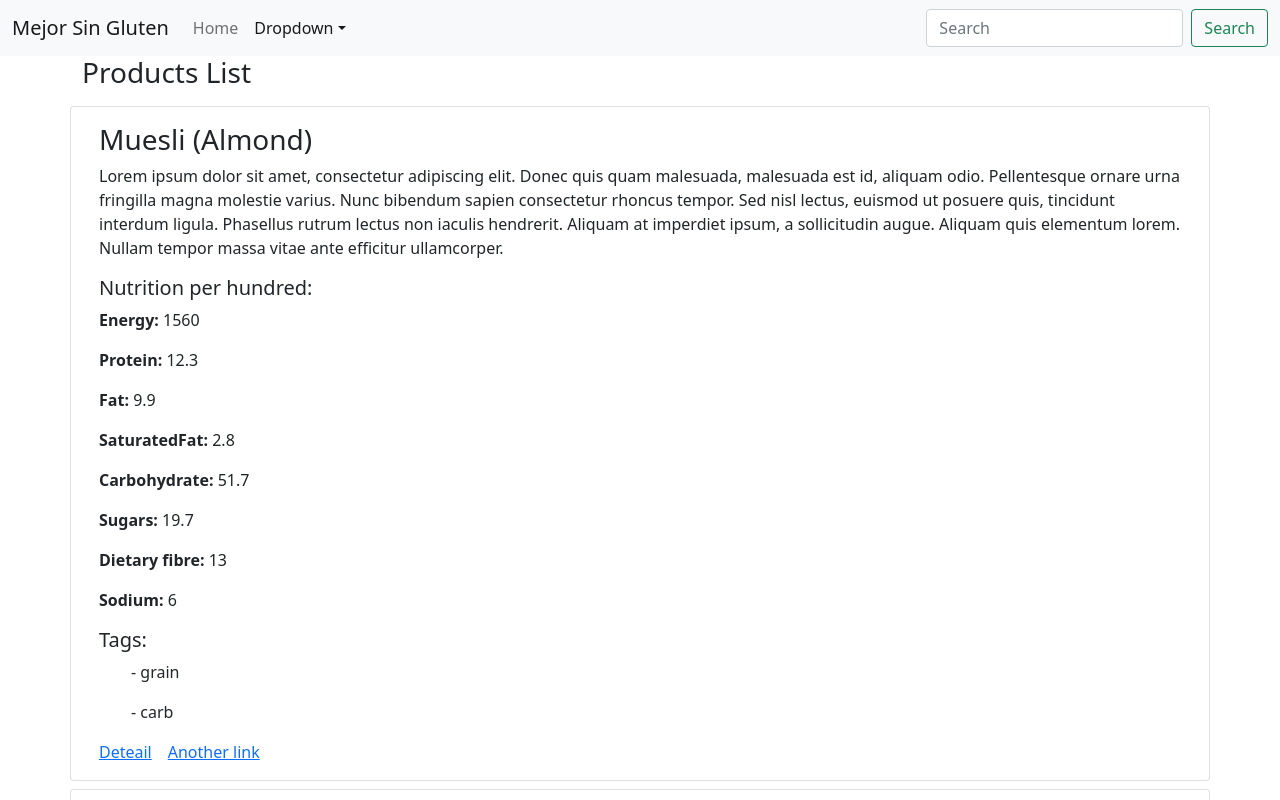
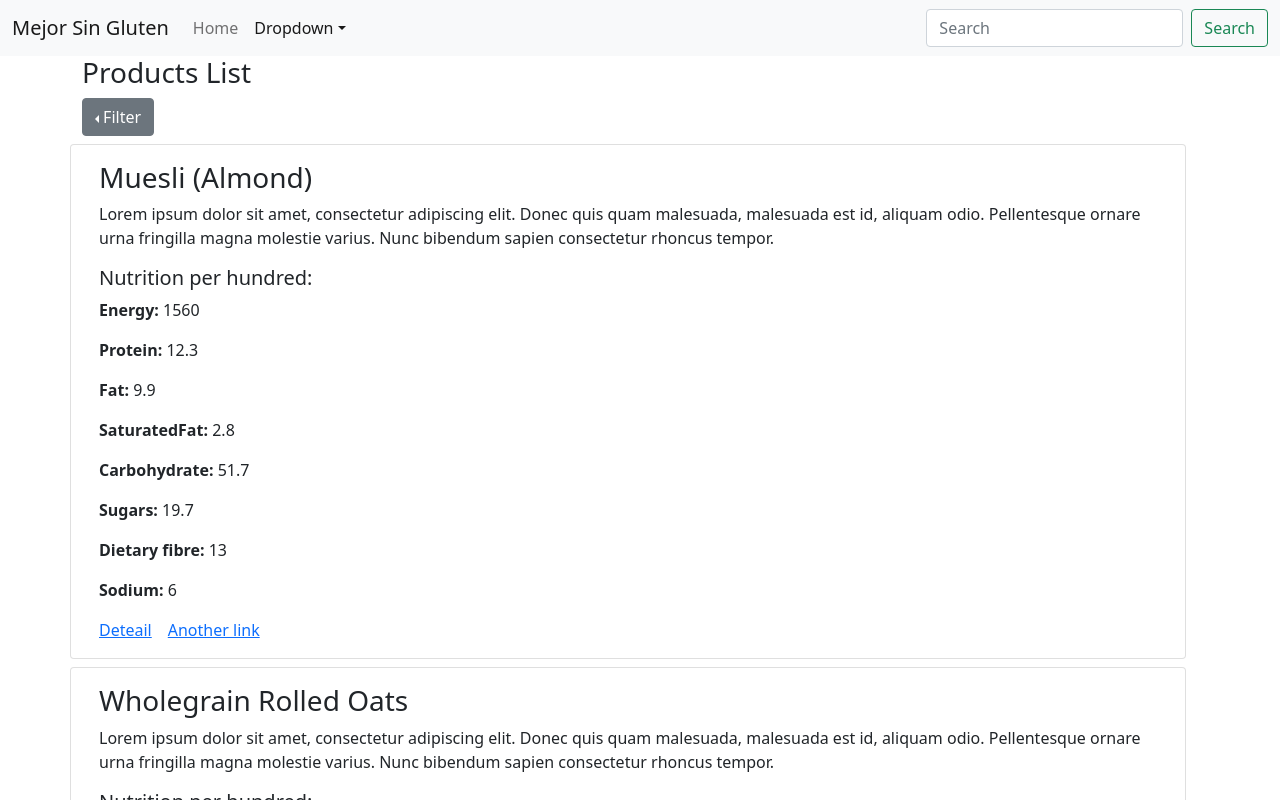
Before and after one commit to DanielAbadNoriega/msg-web, a React (Create React App) app: page /products in a window 1280 px wide. Shown: the top 800 px of the page. Built offline with nearby package versions, Linux system fonts and the light colour scheme.

Commit message:
Iteration: list Ok

```diff
--- a/src/components/products/product/Product.js
+++ b/src/components/products/product/Product.js
@@ -25,10 +25,7 @@ function Product({ name, nutritionPerHundred, tags, id }) {
           Lorem ipsum dolor sit amet, consectetur adipiscing elit. Donec quis
           quam malesuada, malesuada est id, aliquam odio. Pellentesque ornare
           urna fringilla magna molestie varius. Nunc bibendum sapien consectetur
-          rhoncus tempor. Sed nisl lectus, euismod ut posuere quis, tincidunt
-          interdum ligula. Phasellus rutrum lectus non iaculis hendrerit.
-          Aliquam at imperdiet ipsum, a sollicitudin augue. Aliquam quis
-          elementum lorem. Nullam tempor massa vitae ante efficitur ullamcorper.
+          rhoncus tempor.
         </p>
 
         <h5 className="card-title">Nutrition per hundred:</h5>
@@ -103,8 +100,8 @@ function Product({ name, nutritionPerHundred, tags, id }) {
           </p>
         )}
 
-        <h5 className="card-title">Tags: </h5>
-        {tags && tags.map((tag) => <ul className="card-text mt-1">- {tag}</ul>)}
+        {/* <h5 className="card-title">Tags: </h5>
+        {tags && tags.map((tag) => <ul className="card-text mt-1">- {tag}</ul>)} */}
         <a href="/" className="card-link">
           Deteail
         </a>
--- /dev/null
+++ b/src/components/products/products-filter/ProductsFilter.js
@@ -0,0 +1,44 @@
+function ProductsFilter(props) {
+  const tags = [
+    "grain",
+    "carb",
+    "supplement",
+    "snack",
+    "legume",
+    "nut",
+    "seed",
+    "fruit",
+    "vegetable",
+    "superfood",
+  ];
+  return (
+      <div className="btn-group dropstart col-1">
+        <button
+          type="button"
+          className="btn btn-secondary dropdown-toggle"
+          data-bs-toggle="dropdown"
+          aria-expanded="false"
+        >
+          Filter
+        </button>
+        <ul className="dropdown-menu">
+          {tags.map((tag) => (
+            <li>
+              {" "}
+              <button
+                onClick={() => {
+                  props.onFilter(tag);
+                }}
+                type="button"
+                className="btn btn-outline-secondary col-12"
+              >
+                {tag}
+              </button>
+            </li>
+          ))}
+        </ul>
+      </div>
+  );
+}
+
+export default ProductsFilter;
--- a/src/components/products/products-list/ProductsList.js
+++ b/src/components/products/products-list/ProductsList.js
@@ -1,20 +1,27 @@
-import React from "react";
+import React, { useState } from "react";
 import productsData from "../../../data/products.json";
 import Product from "../product/Product";
+import ProductsFilter from "../products-filter/ProductsFilter";
 
 function ProductsList() {
   const products = productsData;
 
+  const [tag, setTag] = useState("");
+
+  const filter = (tag) => {
+    setTag(tag);
+  };
+
   return (
     <div className="container">
       <h3>Products List</h3>
-      <div className="row">
-        {products.map(product => (
-          <Product
-            {...product}
-            key={product.id}
-          />
-        ))}
+      <div className="row col-12">
+        <ProductsFilter onFilter={filter} />
+
+        {products &&
+          products
+            .filter((product) => tag ?  (product.tags === tag) : product)
+            .map((product) => <Product {...product} key={product.id} />)}
       </div>
     </div>
   );
--- a/src/data/products.json
+++ b/src/data/products.json
@@ -12,7 +12,7 @@
       "dietaryFibre": 13,
       "sodium": 6
     },
-    "tags": ["grain", "carb"]
+    "tags": "grain"
   },
   {
     "id": "coles-rolled-oats-wholegrain",
@@ -28,7 +28,7 @@
       "sodium": 7,
       "potassium": 313
     },
-    "tags": ["grain", "carb"]
+    "tags": "carb"
   },
   {
     "id": "sanitarium-almond-milk",
@@ -48,7 +48,7 @@
       "calcium": 75,
       "vitamin-e": 0.4
     },
-    "tags": ["snack"]
+    "tags": "snack"
   },
   {
     "id": "coles-soy-milk-regular",
@@ -65,7 +65,7 @@
       "sugars": 1.6,
       "sodium": 47
     },
-    "contains": ["canola-oil", "maltodextrin"]
+    "tags": "snack"
   },
   {
     "id": "simply-better-organic-tofu-plain-firm",
@@ -81,7 +81,8 @@
       "carbohydrate": 0.3,
       "sugars": 0.3,
       "sodium": 17
-    }
+    },
+    "tags": "snack"
   },
   {
     "id": "sss-hummus-dip",
@@ -96,7 +97,7 @@
       "sugars": 0.6,
       "sodium": 378
     },
-    "tags": ["legume", "snack"]
+    "tags": "legume"
   },
   {
     "id": "coles-hummus-lite",
@@ -110,7 +111,7 @@
       "sugars": 0.6,
       "sodium": 354
     },
-    "tags": ["legume", "snack"]
+    "tags": "legume"
   },
   {
     "id": "coles-hummus",
@@ -124,7 +125,7 @@
       "sugars": 0.6,
       "sodium": 347
     },
-    "tags": ["legume", "snack"]
+    "tags": "legume"
   },
   {
     "id": "sanitarium-natural-peanut-butter-crunchy",
@@ -145,7 +146,7 @@
       "vitamin-b3": 12,
       "magnesium": 150
     },
-    "tags": ["snack", "nut"]
+    "tags": "snack"
   },
   {
     "id": "macro-organic-peanut-butter-crunchy",
@@ -162,7 +163,7 @@
       "sugars": 5.5,
       "sodium": 1
     },
-    "tags": ["snack", "nut"]
+    "tags": "snack"
   },
   {
     "id": "macro-organic-tahini-unhulled",
@@ -179,7 +180,7 @@
       "sugars": 1,
       "sodium": 7
     },
-    "tags": ["seed"]
+    "tags": "seed"
   },
   {
     "id": "coles-butter-beans-organic",
@@ -194,7 +195,7 @@
       "dietaryFibre": 7,
       "sodium": 300
     },
-    "tags": ["legume"]
+    "tags": "legume"
   },
   {
     "id": "coles-red-kidney-beans-organic",
@@ -209,7 +210,7 @@
       "dietaryFibre": 7.3,
       "sodium": 268
     },
-    "tags": ["legume"]
+    "tags": "legume"
   },
   {
     "id": "coles-chick-peas-organic",
@@ -224,7 +225,7 @@
       "dietaryFibre": 7,
       "sodium": 295
     },
-    "tags": ["legume"]
+    "tags": "legume"
   },
   {
     "id": "coles-lentils",
@@ -239,7 +240,7 @@
       "dietaryFibre": 2.8,
       "sodium": 293
     },
-    "tags": ["legume"]
+    "tags": "legume"
   },
   {
     "id": "edgell-cannellini-beans",
@@ -254,7 +255,7 @@
       "dietaryFibre": 5.6,
       "sodium": 298
     },
-    "tags": ["legume"]
+    "tags": "legume"
   },
   {
     "id": "fruit-kiwifruit-fresh-raw",
@@ -267,7 +268,7 @@
       "fat": 0.52,
       "protein": 1.14
     },
-    "tags": ["fruit"]
+    "tags": "fruit"
   },
   {
     "id": "fruit-apple-granny-smith-fresh-raw",
@@ -293,7 +294,7 @@
       "potassium": 107,
       "zinc": 0.04
     },
-    "tags": ["fruit"]
+    "tags": "fruit"
   },
   {
     "id": "fruit-apple-pink-lady-fresh-raw",
@@ -306,7 +307,7 @@
       "fat": 0.17,
       "protein": 0.26
     },
-    "tags": ["fruit"]
+    "tags": "fruit"
   },
   {
     "id": "fruit-banana-fresh-raw",
@@ -322,7 +323,7 @@
       "vitamin-c": 8.7,
       "manganese": 0.3
     },
-    "tags": ["fruit"]
+    "tags": "fruit"
   },
   {
     "id": "fruit-orange-navel-fresh-raw",
@@ -336,7 +337,7 @@
       "protein": 0.94,
       "vitamin-c": 53.2
     },
-    "tags": ["fruit"]
+    "tags": "fruit"
   },
   {
     "id": "fruit-avocado-fresh",
@@ -361,7 +362,7 @@
       "vitamin-k": 21,
       "potassium": 485
     },
-    "tags": ["vegetable", "superfood"]
+    "tags": "superfood"
   },
   {
     "id": "veg-broccoli-fresh",
@@ -381,7 +382,7 @@
       "vitamin-k": 101.6,
       "manganese": 0.21
     },
-    "tags": ["vegetable", "leafy green vegetable"]
+    "tags": "vegetable"
   },
   {
     "id": "veg-spinach-fresh",
@@ -406,7 +407,7 @@
       "manganese": 0.897,
       "potassium": 558
     },
-    "tags": ["vegetable", "leafy green vegetable", "superfood"]
+    "tags": "superfood"
   },
   {
     "id": "veg-baby-spinach-leaves-fresh",
@@ -431,7 +432,7 @@
       "manganese": 0.897,
       "potassium": 558
     },
-    "tags": ["vegetable", "leafy green vegetable"]
+    "tags": "vegetable"
   },
   {
     "id": "veg-bok-choy-fresh",
@@ -446,7 +447,7 @@
       "vitamin-c": 45,
       "calcium": 105
     },
-    "tags": ["vegetable", "leafy green vegetable"]
+    "tags": "vegetable"
   },
   {
     "id": "veg-brussels-sprout-raw",
@@ -466,7 +467,7 @@
       "manganese": 0.337,
       "phosphorus": 69
     },
-    "tags": ["vegetable", "leafy green vegetable"]
+    "tags": "vegetable"
   },
   {
     "id": "veg-sweet-potato-fresh",
@@ -484,7 +485,7 @@
       "vitamin-b6": 0.209,
       "manganese": 0.258
     },
-    "tags": ["vegetable", "superfood"]
+    "tags": "superfood"
   },
   {
     "id": "veg-eggplant-fresh",
@@ -498,7 +499,7 @@
       "protein": 0.98,
       "manganese": 0.232
     },
-    "tags": ["vegetable"]
+    "tags": "vegetable"
   },
   {
     "id": "veg-mushrooms-cup-fresh",
@@ -515,7 +516,7 @@
       "potassium": 448,
       "zinc": 1.1
     },
-    "tags": ["vegetable"]
+    "tags": "vegetable"
   },
   {
     "id": "veg-cucumber-continental-fresh",
@@ -529,7 +530,7 @@
       "protein": 0.65,
       "vitamin-k": 16.4
     },
-    "tags": ["vegetable"]
+    "tags": "vegetable"
   },
   {
     "id": "veg-capsicum-red-fresh",
@@ -544,7 +545,7 @@
       "vitamin-b6": 0.224,
       "vitamin-c": 80.4
     },
-    "tags": ["vegetable"]
+    "tags": "vegetable"
   },
   {
     "id": "coles-dried-apricots",
@@ -559,7 +560,7 @@
       "dietaryFibre": 7.5,
       "sodium": 0.35
     },
-    "tags": ["fruit"]
+    "tags": "fruit"
   },
   {
     "id": "coles-almonds-natural",
@@ -578,7 +579,7 @@
       "sodium": 4.5,
       "vitamin-e": 26.7
     },
-    "tags": ["nut", "superfood"]
+    "tags": "superfood"
   },
   {
     "id": "coles-walnuts-natural-californian",
@@ -596,7 +597,7 @@
       "sodium": 0.8,
       "magnesium": 180
     },
-    "tags": ["nut"]
+    "tags": "nut"
   },
   {
     "id": "coles-cashews-salted",
@@ -610,7 +611,7 @@
       "sugars": 6.7,
       "sodium": 300
     },
-    "tags": ["nut"]
+    "tags": "nut"
   },
   {
     "id": "coles-flaxseed",
@@ -626,7 +627,7 @@
       "dietaryFibre": 27.3,
       "sodium": 66
     },
-    "tags": ["seed"]
+    "tags": "seed"
   },
   {
     "id": "seed-pumpkin-dried",
@@ -649,7 +650,7 @@
       "sodium": 7,
       "zinc": 7.81
     },
-    "tags": ["seed"]
+    "tags": "seed"
   },
   {
     "id": "mission-wraps-wholegrain",
@@ -667,7 +668,7 @@
       "dietaryFibre": 4.6,
       "sodium": 960
     },
-    "tags": ["carb", "bread"]
+    "tags": "carb"
   },
   {
     "id": "sanremo-wholegrain-pasta",
@@ -682,7 +683,7 @@
       "dietaryFibre": 13,
       "sodium": 30
     },
-    "tags": ["carb", "bread"]
+    "tags": "carb"
   },
   {
     "id": "sunrice-brown-rice-uncooked",
@@ -703,7 +704,7 @@
       "vitamin-b3": 6.4,
       "magnesium": 111
     },
-    "tags": ["carb", "grain"]
+    "tags": "grain"
   },
   {
     "id": "pureharvest-organic-rice-cakes",
@@ -722,7 +723,7 @@
       "sodium": 222,
       "calcium": 13
     },
-    "tags": ["carb", "snack"]
+    "tags": "snack"
   },
   {
     "id": "arnotts-vita-wheat-rice-crackers-multigrain",
@@ -737,7 +738,7 @@
       "sugars": 0.6,
       "dietaryFibre": 3
     },
-    "tags": ["carb", "snack"]
+    "tags": "snack"
   },
   {
     "id": "supl-protein-pea-rice-mix",
@@ -748,7 +749,7 @@
       "carbohydrate": 3.8,
       "fat": 1.05
     },
-    "tags": ["supplement"]
+    "tags": "supplement"
   },
   {
     "id": "sweet-william-choc-original",
@@ -766,7 +767,7 @@
       "dietaryFibre": 6,
       "sodium": 5.4
     },
-    "tags": ["snack", "carb"]
+    "tags": "snack"
   },
   {
     "id": "red-rock-chips-chilli-salt",
@@ -785,6 +786,6 @@
       "sodium": 579,
       "potassium": 1220
     },
-    "tags": ["snack", "carb"]
+    "tags": "snack"
   }
 ]
```
